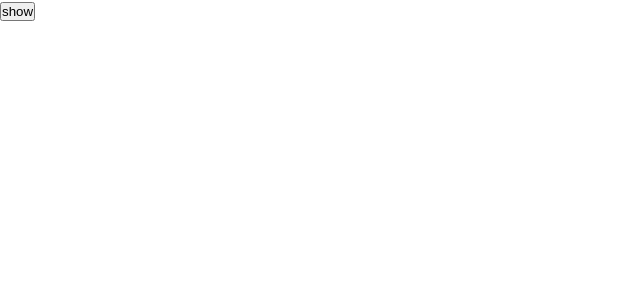
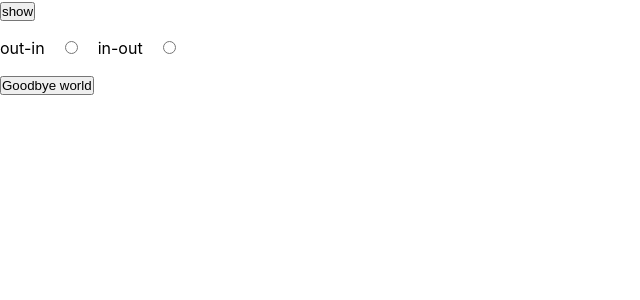
Before and after one commit to victor13bars/animation, a React (Create React App) app: page / in a window 1280 px wide. Shown: the top 300 px of the page, without its empty margins (0-640 px from the left). Built offline with nearby package versions, Linux system fonts and the light colour scheme.

Commit message:
SwitchTransition

```diff
--- a/src/App.css
+++ b/src/App.css
@@ -14,8 +14,6 @@
     display: flex;
     justify-content: center;
     align-items: center;
-    height: 90vh;
-
 }
 
 .circle {
@@ -26,7 +24,7 @@
 
 }
 
-.circle-show{
+.circle-show {
     animation: show-loader 0.5s forwards;
 }
 
@@ -64,3 +62,37 @@
         transform: rotate(360deg);
     }
 }
+
+input {
+    margin: 20px;
+}
+
+.fade-enter-active {
+    animation: fade-in 500ms forwards;
+}
+
+.fade-exit-active {
+    animation: fade-out 500ms forwards;
+}
+
+@keyframes fade-in {
+    0% {
+        opacity: 0;
+        transform: translateX(-150px);
+    }
+    100% {
+        opacity: 1;
+        transform: translateX(0);
+    }
+}
+
+@keyframes fade-out {
+    0% {
+        opacity: 1;
+        transform: translateX(0);
+    }
+    100% {
+        opacity: 0;
+        transform: translateX(-150px);
+    }
+}
--- a/src/App.jsx
+++ b/src/App.jsx
@@ -1,9 +1,15 @@
 import './App.css';
 import {useEffect, useState} from "react";
-import {Transition,CSSTransition} from 'react-transition-group';
+import {Transition, CSSTransition, SwitchTransition} from 'react-transition-group';
 
 function App() {
     const [loaderVisible, setLoaderVisible] = useState(false)
+    const [mode, setMode] = useState('out-in')
+    const [toggle, setToggle] = useState(false)
+
+    function changeHandler(e) {
+        setMode(e.target.value)
+    }
 
     return (
         <div className="App">
@@ -17,9 +23,9 @@ function App() {
                     timeout={500}
                     classNames={
                         {
-                          enterActive:'circle-show',
-                          enterDone:'circle-rotate',
-                          exitActive:'circle-hide'
+                            enterActive: 'circle-show',
+                            enterDone: 'circle-rotate',
+                            exitActive: 'circle-hide'
                         }
                     }
                     mountOnEnter
@@ -28,6 +34,23 @@ function App() {
                     <div className="circle"></div>
                 </CSSTransition>
             </div>
+            <div>
+                <label htmlFor="out-in">out-in</label>
+                <input onChange={(e) => changeHandler(e)} id='out-in' value='out-in' name='radio' type="radio"/>
+                <label htmlFor="in-out">in-out</label>
+                <input onChange={(e) => changeHandler(e)} id='in-out' value='in-out' name='radio' type="radio"/>
+            </div>
+            <SwitchTransition mode={mode}>
+                <CSSTransition
+                    key={toggle}
+                    timeout={500}
+                    classNames='fade'
+                >
+                    <button onClick={() => setToggle(!toggle)}>
+                        {toggle ? 'Hello world' : 'Goodbye world'}
+                    </button>
+                </CSSTransition>
+            </SwitchTransition>
         </div>
     );
 }
```
Lines whose indentation alone changed are shown as unchanged.
